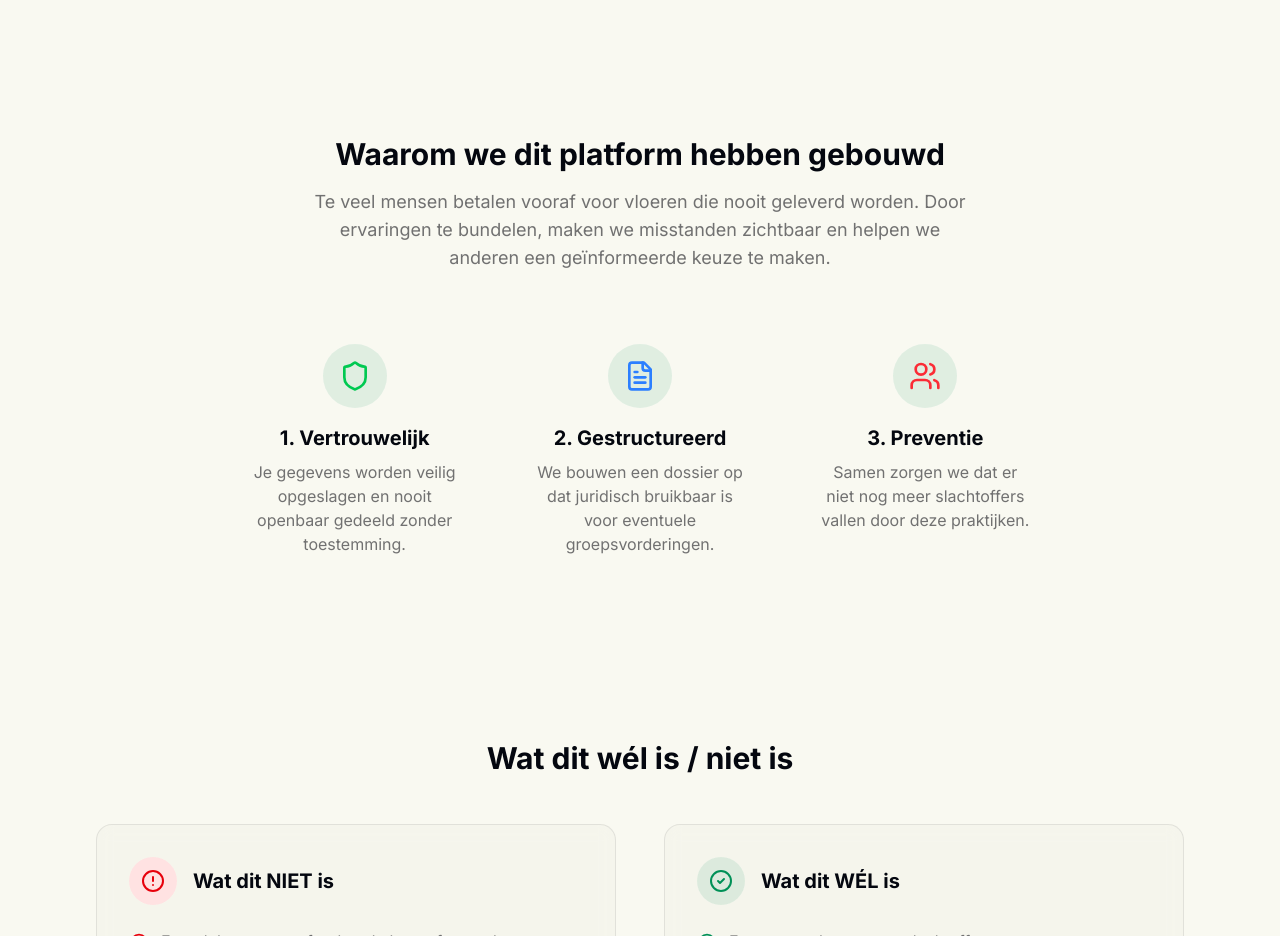
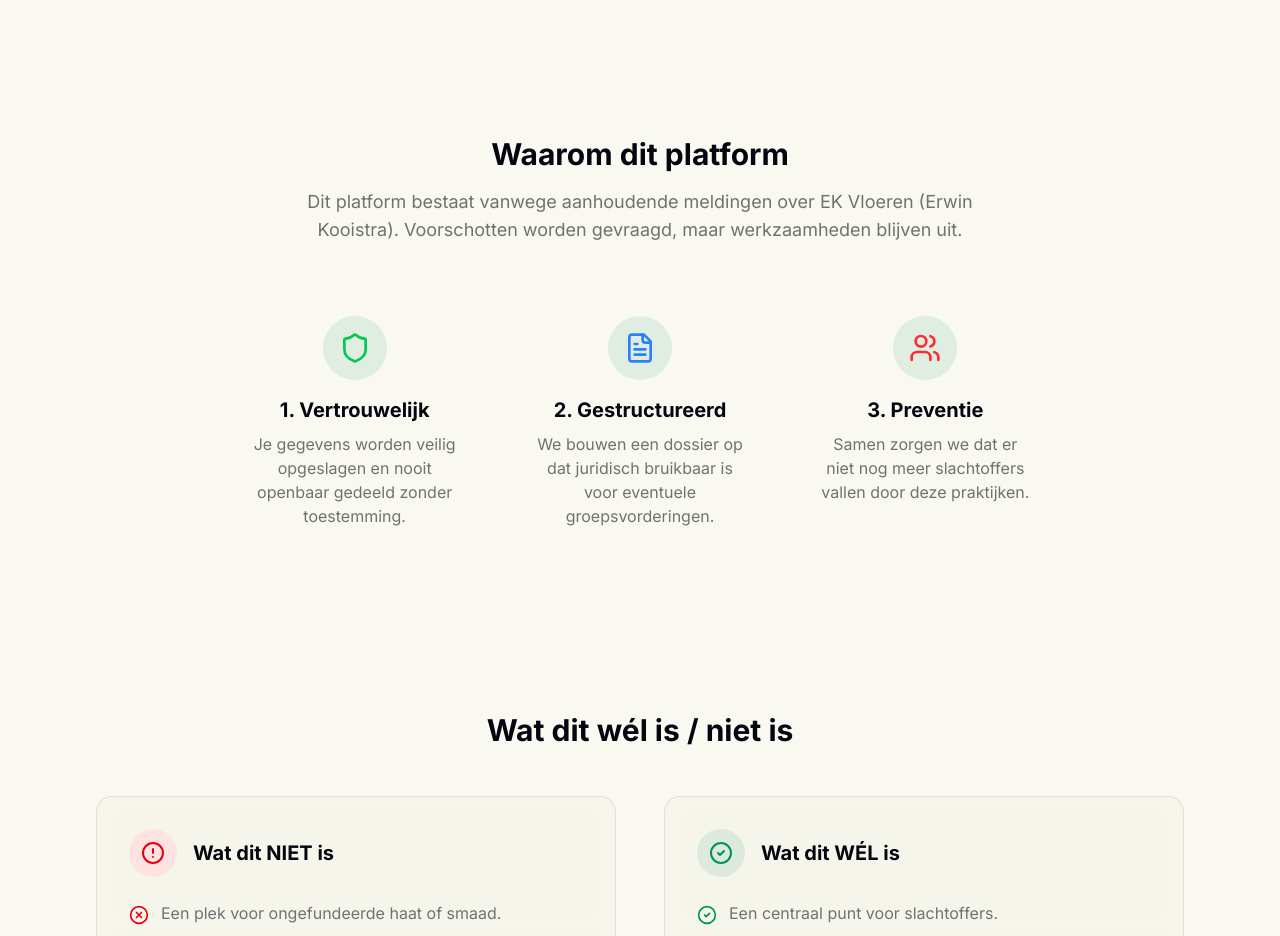
Before and after one commit to DigitalFarmers/ekvloeren-ervaringen, a Next.js app: page / in a window 1280 px wide. Shown: the part 1080-2016 px from the top of the page. Built offline with nearby package versions, Linux system fonts and the light colour scheme; no server answers; the database is empty.

Commit message:
Content: Update 'Why this platform' text

```diff
--- a/app/page.tsx
+++ b/app/page.tsx
@@ -100,12 +100,11 @@ export default function HomePage() {
         <div className="mx-auto max-w-4xl px-4 sm:px-6 lg:px-8">
           <div className="text-center mb-12">
             <h2 className="text-3xl font-bold text-foreground mb-4">
-              Waarom we dit platform hebben gebouwd
+              Waarom dit platform
             </h2>
             <p className="text-lg text-muted-foreground max-w-2xl mx-auto">
-              Te veel mensen betalen vooraf voor vloeren die nooit geleverd worden.
-              Door ervaringen te bundelen, maken we misstanden zichtbaar en helpen we anderen
-              een geïnformeerde keuze te maken.
+              Dit platform bestaat vanwege aanhoudende meldingen over EK Vloeren (Erwin Kooistra).
+              Voorschotten worden gevraagd, maar werkzaamheden blijven uit.
             </p>
           </div>
 
```
